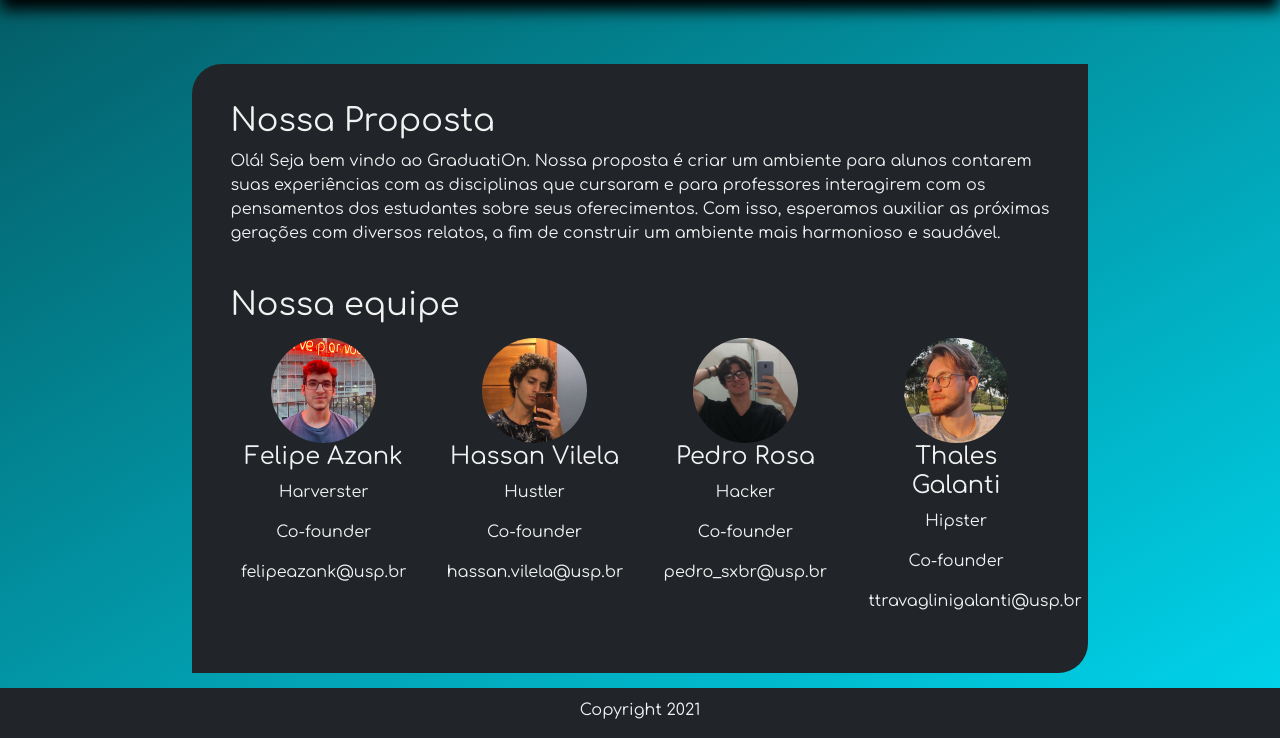
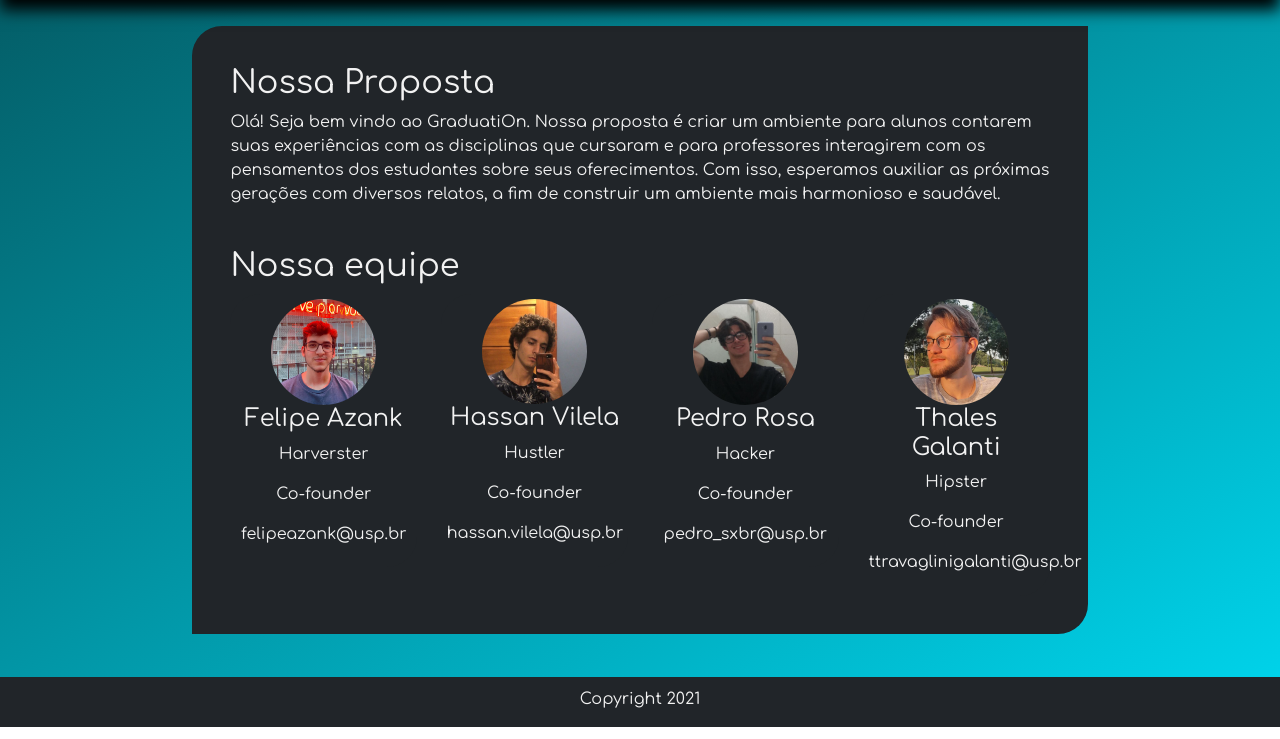
Before and after one commit to PSXBRosa/PSXBRosa.github.io, a Django app: page /about/ in a window 1280 px wide. Shown: the part 61-800 px from the top of the page. Run offline with Django 3.2, Linux system fonts and the light colour scheme; some libraries are stand-ins or nearby versions.

Commit message:
fix about.html

```diff
--- a/templates/about.html
+++ b/templates/about.html
@@ -7,7 +7,7 @@ Sobre Nós
 {% block content %}
 <style>
     .sobre {
-        margin-top: 5%;
+        margin-top: 2%;
         margin-left: 15%;
         margin-right: 15%;
         background-color: #212529;
```
